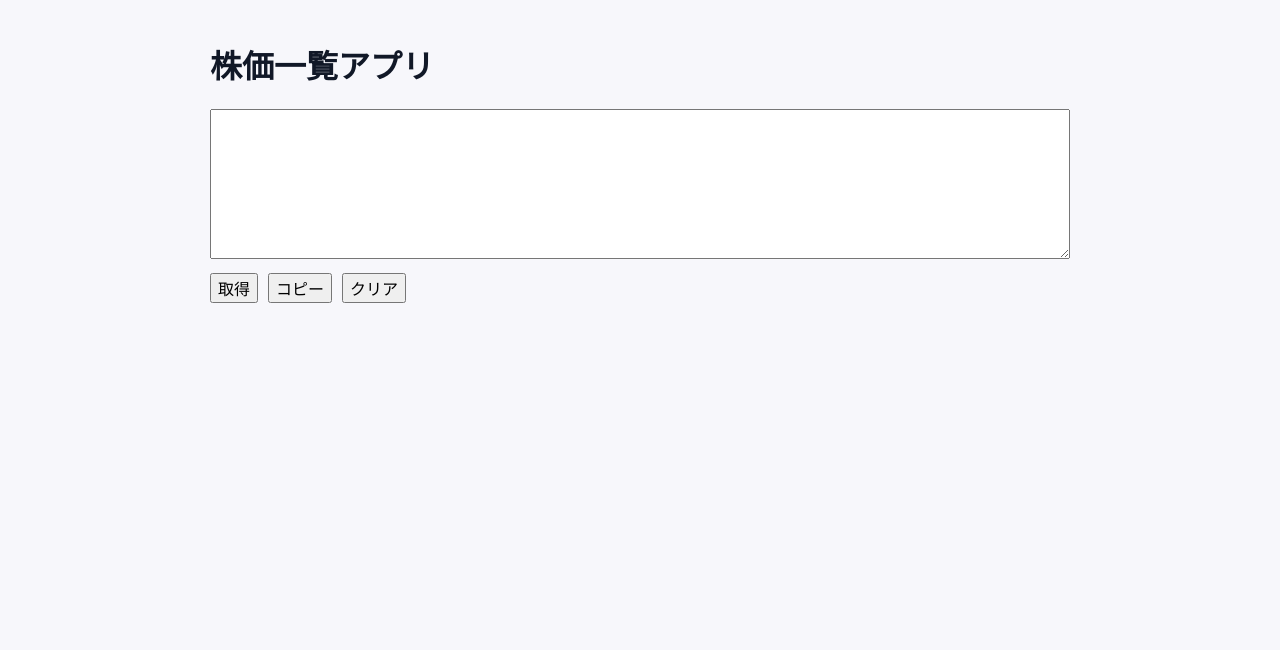
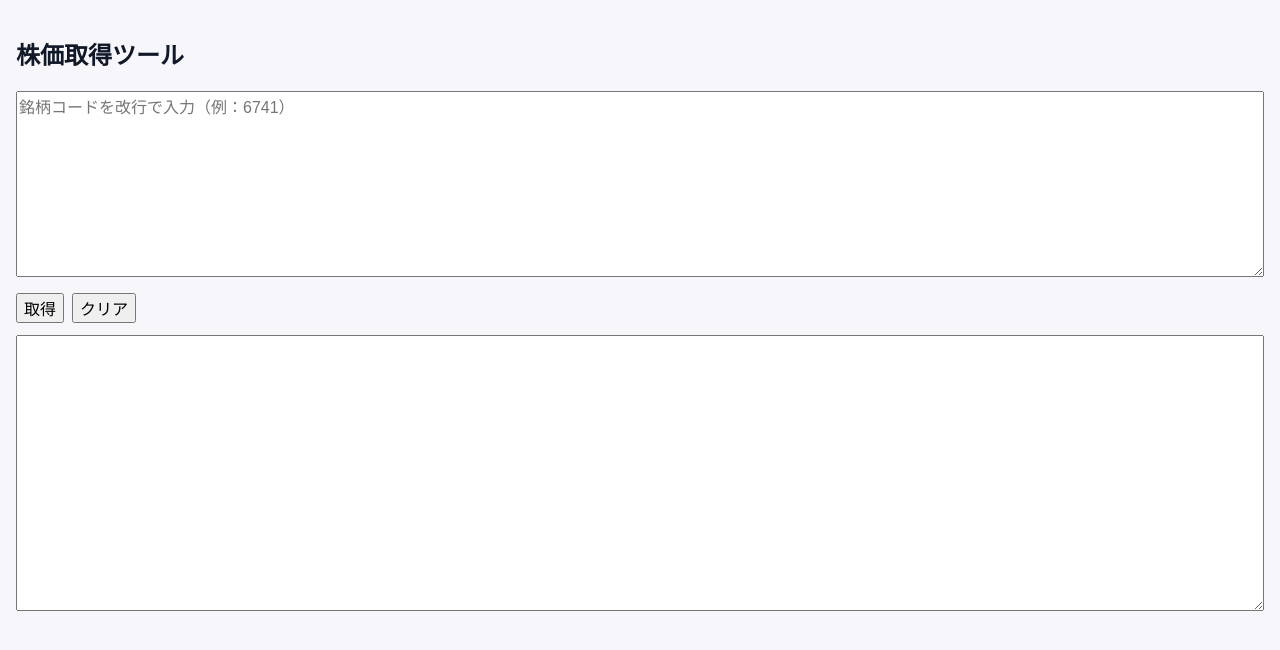
Before and after one commit to ym70130212-art/stock-lookup-app, a Next.js app: page / in a window 1280 px wide. Shown: the top 650 px of the page. Built offline with nearby package versions, Linux system fonts and the light colour scheme.

Commit message:
Update page.tsx

```diff
--- a/app/page.tsx
+++ b/app/page.tsx
@@ -1,135 +1,87 @@
-"use client";
+'use client';
 
-import { useEffect, useMemo, useState } from "react";
-
-type QuoteResult = {
-  input: string;
-  code: string;
-  name: string;
-  price: number | null;
-  change: number | null;
-  changePercent: number | null;
-};
-
-type ApiResponse = {
-  results: QuoteResult[];
-  fetchedAt: string;
-  pasteText: string;
-};
-
-const STORAGE_KEY = "stock-app-last-input";
+import { useEffect, useState } from 'react';
 
 export default function Page() {
-  const [text, setText] = useState("");
-  const [pasteText, setPasteText] = useState("");
+  const [input, setInput] = useState('');
+  const [result, setResult] = useState('');
   const [loading, setLoading] = useState(false);
-  const [error, setError] = useState("");
 
-  // 前回入力復元
+  // ★ 初回ロード時に復元
   useEffect(() => {
-    const saved = localStorage.getItem(STORAGE_KEY);
-    if (saved) setText(saved);
+    const saved = localStorage.getItem('stock-input');
+    if (saved) {
+      setInput(saved);
+    }
   }, []);
 
-  // 自動保存
+  // ★ 入力変更で保存
   useEffect(() => {
-    localStorage.setItem(STORAGE_KEY, text);
-  }, [text]);
+    localStorage.setItem('stock-input', input);
+  }, [input]);
 
-  const inputs = useMemo(() => {
-    return text
-      .split(/\r?\n/)
-      .map((line) => line.trim())
-      .filter(Boolean);
-  }, [text]);
-
+  // ★ 取得処理
   const handleFetch = async () => {
-    if (inputs.length === 0) {
-      setError("入力してください");
-      return;
-    }
+    if (!input.trim()) return;
 
     setLoading(true);
-    setError("");
 
     try {
-      const res = await fetch("/api/quotes", {
-        method: "POST",
-        headers: {
-          "Content-Type": "application/json",
-        },
-        body: JSON.stringify({ inputs }),
+      const res = await fetch('/api/quotes', {
+        method: 'POST',
+        body: JSON.stringify({
+          inputs: input.split('\n'),
+        }),
       });
 
-      const data: ApiResponse = await res.json();
-
-      if (!res.ok) {
-        throw new Error("取得失敗");
-      }
-
-      // 👉 ここが今回の核心
-      setPasteText(data.pasteText);
-
-    } catch (err) {
-      setError("取得エラー");
-      setPasteText("");
+      const data = await res.json();
+      setResult(data.pasteText || '');
+    } catch (e) {
+      setResult('取得エラー');
     } finally {
       setLoading(false);
     }
   };
 
-  const handleCopy = async () => {
-    if (!pasteText) return;
+  // ★ クリア（確認付き）
+  const handleClear = () => {
+    const ok = window.confirm('入力内容をすべて削除しますか？');
 
-    try {
-      await navigator.clipboard.writeText(pasteText);
-    } catch {
-      setError("コピー失敗");
-    }
-  };
+    if (!ok) return;
 
-  const handleClear = () => {
-    setText("");
-    setPasteText("");
-    localStorage.removeItem(STORAGE_KEY);
+    setInput('');
+    setResult('');
+    localStorage.removeItem('stock-input');
   };
 
   return (
-    <main style={{ maxWidth: 900, margin: "0 auto", padding: 20 }}>
-      <h1>株価一覧アプリ</h1>
+    <main style={{ padding: 16 }}>
+      <h2>株価取得ツール</h2>
 
       <textarea
-        value={text}
-        onChange={(e) => setText(e.target.value)}
-        rows={8}
-        style={{ width: "100%", marginBottom: 10 }}
+        value={input}
+        onChange={(e) => setInput(e.target.value)}
+        rows={10}
+        style={{ width: '100%', marginBottom: 12 }}
+        placeholder="銘柄コードを改行で入力（例：6741）"
       />
 
-      <div style={{ display: "flex", gap: 10 }}>
-        <button onClick={handleFetch}>
-          {loading ? "取得中..." : "取得"}
+      <div style={{ display: 'flex', gap: 8, marginBottom: 12 }}>
+        <button onClick={handleFetch} disabled={loading}>
+          {loading ? '取得中...' : '取得'}
         </button>
 
-        <button onClick={handleCopy}>コピー</button>
-
-        <button onClick={handleClear}>クリア</button>
+        <button onClick={handleClear}>
+          クリア
+        </button>
       </div>
 
-      {error && <p style={{ color: "red" }}>{error}</p>}
-
-      {/* 👉 ChatGPT用出力 */}
-      {pasteText && (
-        <pre
-          style={{
-            marginTop: 20,
-            background: "#f5f5f5",
-            padding: 10,
-            whiteSpace: "pre-wrap",
-          }}
-        >
-          {pasteText}
-        </pre>
-      )}
+      <textarea
+        value={result}
+        readOnly
+        rows={15}
+        style={{ width: '100%' }}
+      />
     </main>
   );
 }
```
